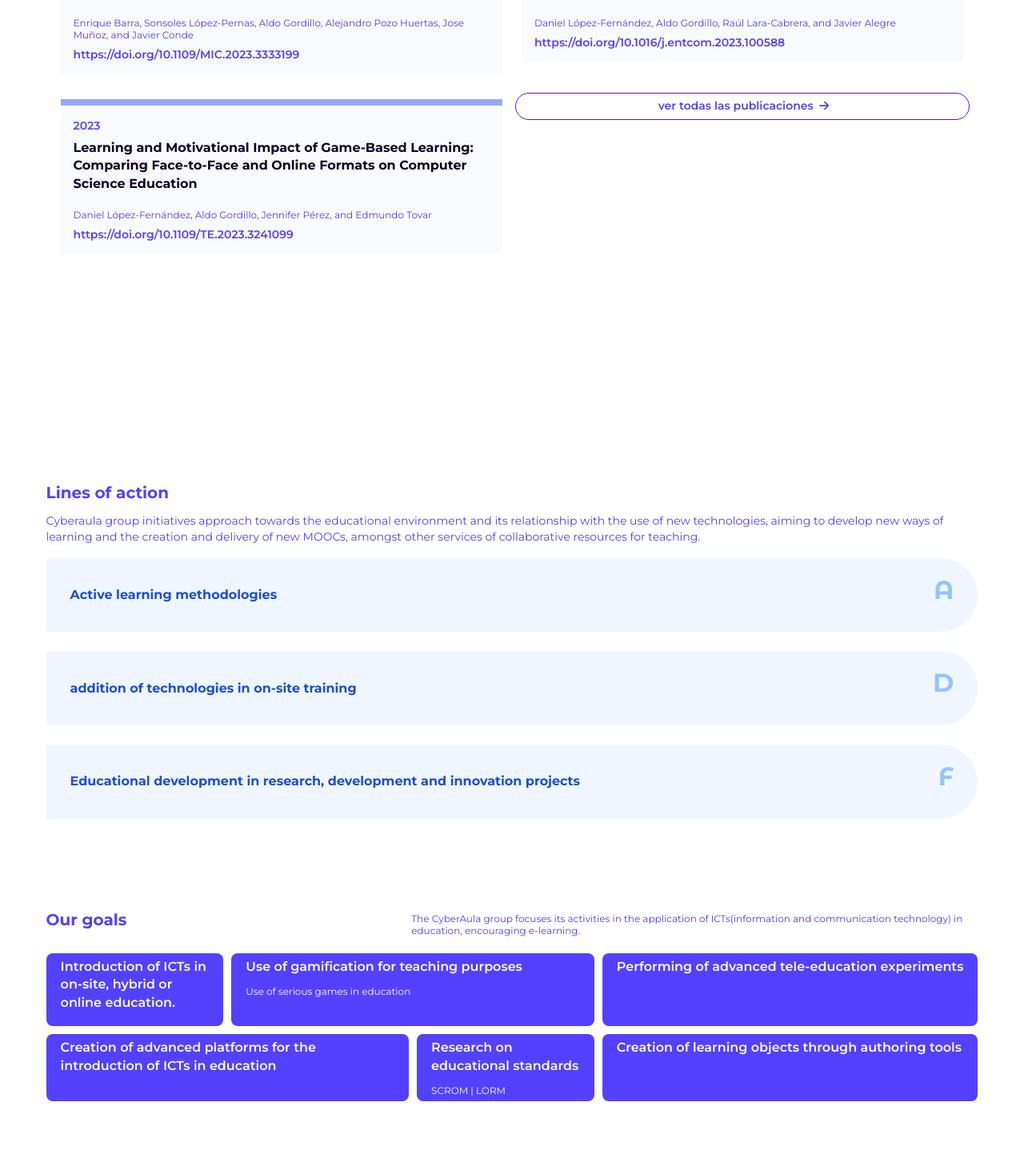
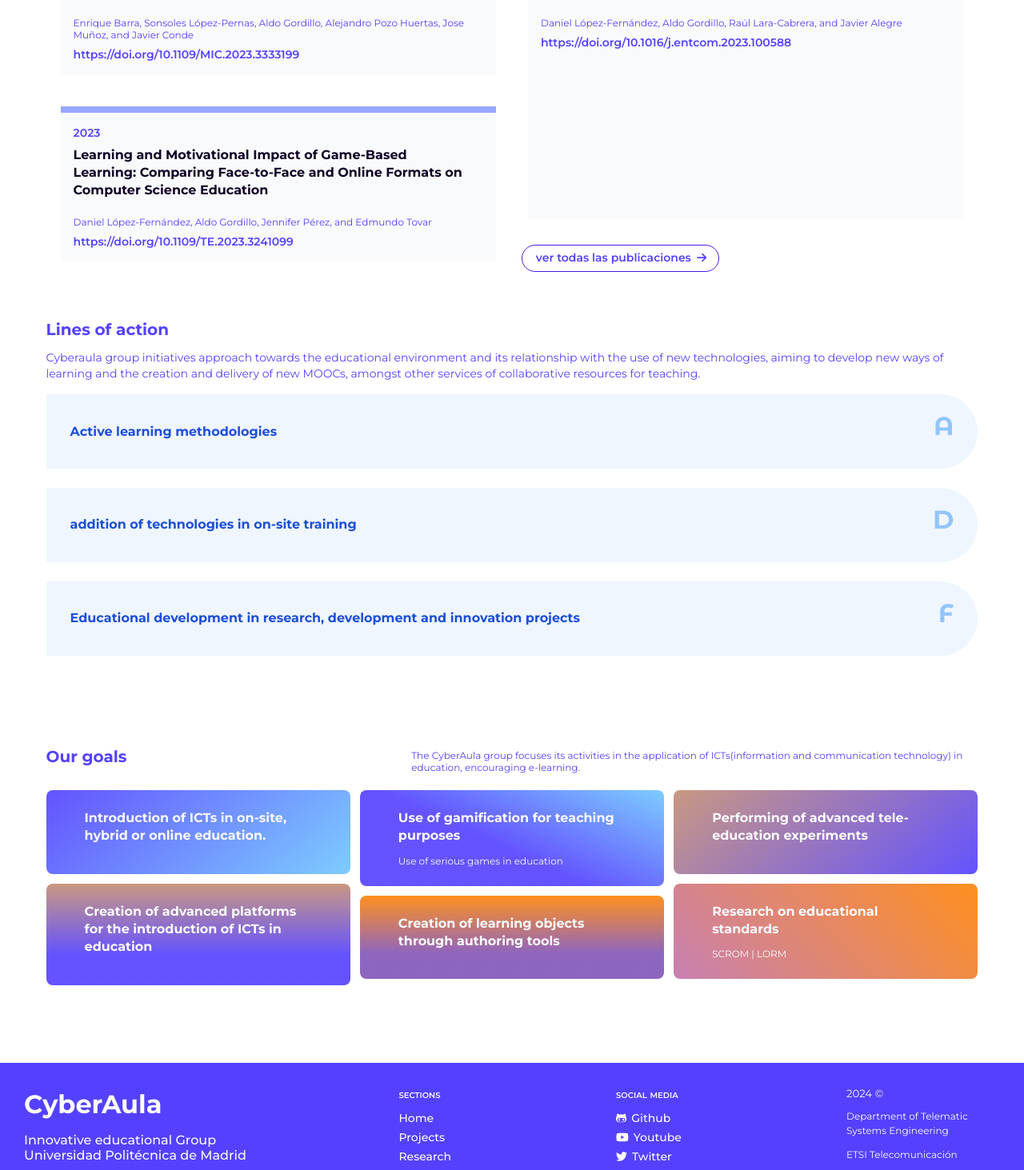
Before and after one commit to CyberAula/cyberaula.github.io, a Next.js app: page / in a window 1280 px wide. Shown: the part 787-2250 px from the top of the page at 80% size. Built offline with nearby package versions, Linux system fonts and the light colour scheme.

Commit message:
latest pubs maquetacion

```diff
--- a/app/page.js
+++ b/app/page.js
@@ -96,8 +96,10 @@ export default function Home() {
                       technology) in education, encouraging e-learning.
                     </div>
                   </div>
+                  <div className="grid_container">
+                  <GridElement />
+                  </div>
 
-                  <GridElement />
                 </section>
               </div>
             </section>
--- a/app/sass/main.scss
+++ b/app/sass/main.scss
@@ -450,53 +450,80 @@ main {
 
     .grid_container {
       width: 100%;
-      display: grid;
-      grid-template-columns: repeat(3, 1fr);
-      grid-template-rows: auto auto;
-      gap: 10px;
+
+      // display: grid;
+      // grid-template-columns: repeat(3, 1fr);
+      // grid-template-rows: auto auto;
+      // gap: 10px;
     }
 
     .grid_item {
+      // display: flex;
+      // flex-direction: column;
+      justify-content: space-between;
       @apply text-white;
-      @apply bg-primary;
-      padding: 0.5rem 1.5rem 0.5rem 1.5rem;
+
+      padding: 2rem 4rem 2rem 4rem;
       border-radius: 8px;
-
-      h5 {
-        font-weight: $semibold;
-      }
-    }
-
+      // max-height: fit-content;
+      // max-height: 12rem;
+      // text-align: center;
+
+
+    //   h5 {
+    //     font-weight: $semibold;
+    //   }
+    // }
+
+
+    }
+    // .width-1{
+    //   width:60%;
+    // }
+    // .width-2{
+    //   width:80%;
+    // }
+    // .width-3{
+    //   width: 100%;
+    // }
+
+    @media (max-width: 600px) {
+      .width-1, .width-2, .width-3 {
+        width: 100%; /* Full width for mobile */
+      }
+    }
+
+    @media (min-width: 601px) and (max-width: 900px) {
+      .width-1, .width-2 {
+        width: 50%; /* Half width for tablet */
+      }
+      .width-3 {
+        width: 100%; /* Full width for tablet */
+      }
+    }
     .top_left {
-      grid-column: 1 / 2;
-      grid-row: 1 / 2;
+      background: linear-gradient(139deg, rgba(83,64,255,0.9) 0%, rgba(111,199,255,0.9) 100%);
+
     }
 
     .top_mid {
-      grid-column: 2 / 4;
-      grid-row: 1 / 2;
-    }
+      background: linear-gradient(25deg, rgba(83,64,255,0.9) 44%, rgba(111,199,255,0.9) 100%)    }
 
     .top_right {
-      grid-column: 4/6;
-      grid-row: 1 / 2;
+      background: linear-gradient(320deg, rgba(83,64,255,0.9) 0%, rgba(196,141,116,0.9) 100%)
     }
 
     .bottom_left {
-      grid-column: 1 / 3;
-      grid-row: 2 / 3;
+      background: linear-gradient(to top, rgba(83,64,255,0.9) 0%, rgba(83,64,255,0.9) 30%, rgba(196,141,116,0.9) 100%)
     }
 
     .bottom_mid {
-      grid-column: 3 / 4;
-      grid-row: 2 / 3;
+      background: linear-gradient(225deg,  rgba(255,127,0,0.8748686974789917)0%, rgba(192,112,168,0.8860731792717087) 100%)
     }
 
     .bottom_right {
-      grid-column: 4 / 6;
-      grid-row: 2 / 3;
-    }
-
+      background: linear-gradient(180deg, rgba(255,127,0,0.8748686974789917) 0%,rgba(133,90,186,0.930891106442577) 70%)
+    }
     .latest_publications {
       // width: 30%;
       object-fit: cover;
--- a/app/sass/partials/_recentPublications.sass
+++ b/app/sass/partials/_recentPublications.sass
@@ -1,38 +1,55 @@
 @import '../lib/_variables.sass'
 
 ._publications._recent_publications
-    display: grid
-    display: grid
-    grid-template-rows: repeat(3, 1fr)
-    grid-template-columns: repeat(2, 1fr)
+    // display: grid
+    // display: grid
+    // grid-template-rows: repeat(3, 1fr)
+    // grid-template-columns: repeat(2, 1fr)
 
     gap: $spacing_xsm
     height: 100%
 
 .article-0
-    grid-column: 1 / span 2
-    grid-row: 1 / span 3
+    // grid-column: 1 / span 2
+    // grid-row: 1 / span 3
 
 .article-1
-    grid-column: 1 / span 2
-    grid-row: 4 / span 3
+    // grid-column: 1 / span 2
+    // grid-row: 4 / span 3
 
 .article-2
-    grid-column: 3 / span 2
-    grid-row: 1 / span 5
+    // grid-column: 3 / span 2
+    // grid-row: 1 / span 5
 
 .more
-    grid-column: 3 / span 2
-    grid-row: 6 / span 1
+    // grid-column: 3 / span 2
+    // grid-row: 6 / span 1
     display: flex
-    align-items: center
-    justify-content: center
+    width: fit-content
+    align-items: right
+    justify-content: right
+.large-article
+    height: calc(100% - 36rem)
+    grid-row-end: span 2
+    margin-bottom: $spacing_xl
+
+/* If you need specific responsive adjustments */
+@media (min-width: 900px)
+.large-article
+    transition: height 0.3s ease, width 0.3s ease
+    height: calc(100vh - 36rem)
+    margin-bottom: $spacing_xl
 
 .article
+    transition: 200ms ease-in-out
     display: flex
     flex-direction: column
     margin: $spacing_xsm
     @apply bg-gray-50
+    &:hover
+        transition: 200ms ease-in-out
+
+        @apply bg-gray-100
 
     .article_stroke.color-orange
         border: 4px solid $ca-or-300
--- a/components/RecentPublications.js
+++ b/components/RecentPublications.js
@@ -1,6 +1,7 @@
 import React from "react";
 import { useState, useEffect } from "react";
 import { mypublications } from "../constants/publications";
+import Masonry, { ResponsiveMasonry } from "react-responsive-masonry";
 
 export default function RecentPublications(props) {
   const [papers, setPapers] = useState(mypublications);
@@ -11,15 +12,22 @@ export default function RecentPublications(props) {
 
   return (
     <div className="_publications _recent_publications ">
+      <ResponsiveMasonry columnsCountBreakPoints={{ 350: 1, 750: 2, 900: 2 }}>
+        <Masonry gutter="24px">
           {papers
             .filter((paper) => {
               return paper.type === "article-journal";
             })
             .filter((i, index) => index < 3)
-        .map(({ doi, title, author, date, stroke, content }) => {
+            .map(({ doi, title, author, date, stroke, content }, index) => {
               return (
-            <a key={doi} href={doi} target="_blank" rel="noopener noreferrer">
-              <div className="article">
+                <a
+                  key={doi}
+                  href={doi}
+                  target="_blank"
+                  rel="noopener noreferrer"
+                >
+                  <div className={`article ${index === 1 ? "large-article" : ""}`}>
                     <div className={`article_stroke ${stroke}`}></div>
                     <div className="article_content">
                       <div className="article_top">
@@ -33,6 +41,8 @@ export default function RecentPublications(props) {
                 </a>
               );
             })}
+
+
           <a href="/#/research" rel="noopener noreferrer">
             <div className="more">
               ver todas las publicaciones{" "}
@@ -41,7 +51,7 @@ export default function RecentPublications(props) {
                 focusable="false"
                 data-prefix="fas"
                 data-icon="arrow-right"
-            class="svg-inline--fa fa-arrow-right "
+                className="svg-inline--fa fa-arrow-right "
                 role="img"
                 xmlns="http://www.w3.org/2000/svg"
                 viewBox="0 0 448 512"
@@ -53,6 +63,8 @@ export default function RecentPublications(props) {
               </svg>{" "}
             </div>
           </a>
+        </Masonry>
+      </ResponsiveMasonry>
     </div>
   );
 }
--- a/components/gridElement.js
+++ b/components/gridElement.js
@@ -1,32 +1,37 @@
 import react from "react";
+import Masonry, { ResponsiveMasonry } from "react-responsive-masonry";
 
 export default function GridElement(props) {
   return (
-    <div className="grid_container">
-      <div className="grid_item top_left">
+
+      <ResponsiveMasonry columnsCountBreakPoints={{ 350: 1, 750: 3, 900: 3 }}>
+      <Masonry gutter="12px">
+      <div className="grid_item top_left width-1 ">
         <h5>Introduction of ICTs in on-site, hybrid or online education.</h5>
         <div className="small_sub"></div>
       </div>
-      <div className="grid_item top_mid">
+      <div className="grid_item top_mid width-3">
         <h5>Use of gamification for teaching purposes</h5>
         <div className="small_sub">Use of serious games in education</div>
       </div>
-      <div className="grid_item top_right">
+      <div className="grid_item top_right width-2">
         <h5>Performing of advanced tele-education experiments</h5>
         <div className="small_sub"></div>
       </div>
-      <div className="grid_item bottom_left">
+      <div className="grid_item bottom_left width-2">
         <h5>Creation of advanced platforms for the introduction of ICTs in education</h5>
         <div className="small_sub"></div>
       </div>
-      <div className="grid_item bottom_mid">
+      <div className="grid_item bottom_mid width-1">
         <h5>Research on educational standards</h5>
         <div className="small_sub">SCROM | LORM</div>
       </div>
-      <div className="grid_item bottom_right">
+      <div className="grid_item bottom_right width-3">
         <h5>Creation of learning objects through authoring tools </h5>
         <div className="small_sub"></div>
       </div>
-    </div>
+    </Masonry>
+    </ResponsiveMasonry>
   );
+
 }
--- a/tailwind.config.js
+++ b/tailwind.config.js
@@ -42,7 +42,7 @@ module.exports = {
           400: "#383649",
           300: "#706C93",
           200: "#B5B2CC",
-          100: "#4E00F2",
+          100: "#E9E8F0",
         },
       },
     },
```
Lines whose indentation alone changed are shown as unchanged.
